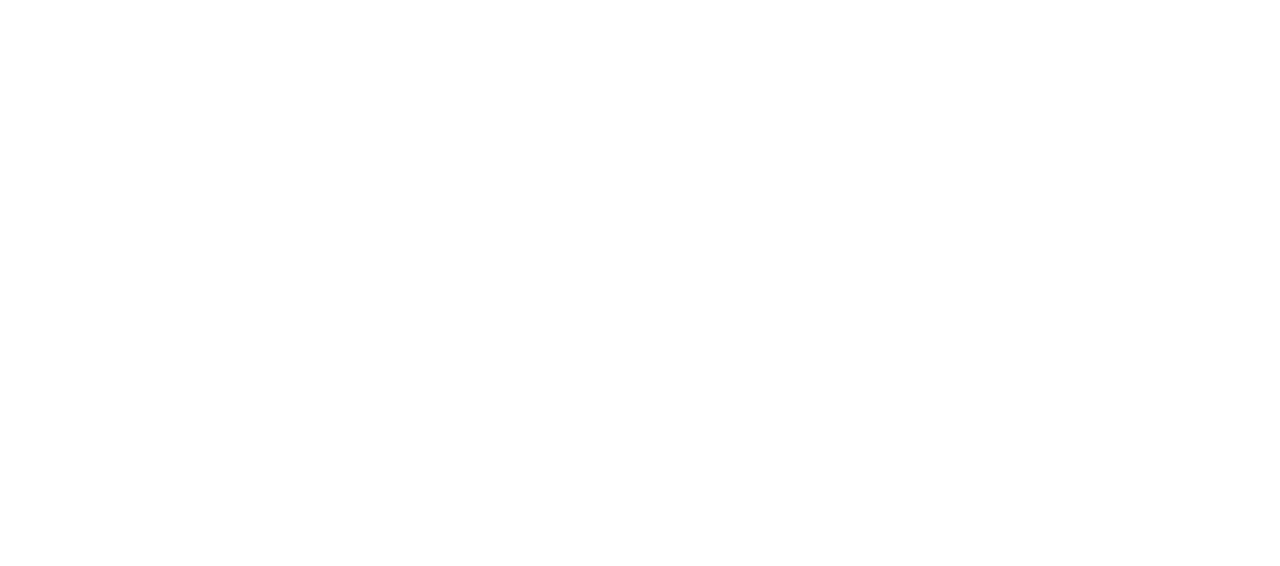
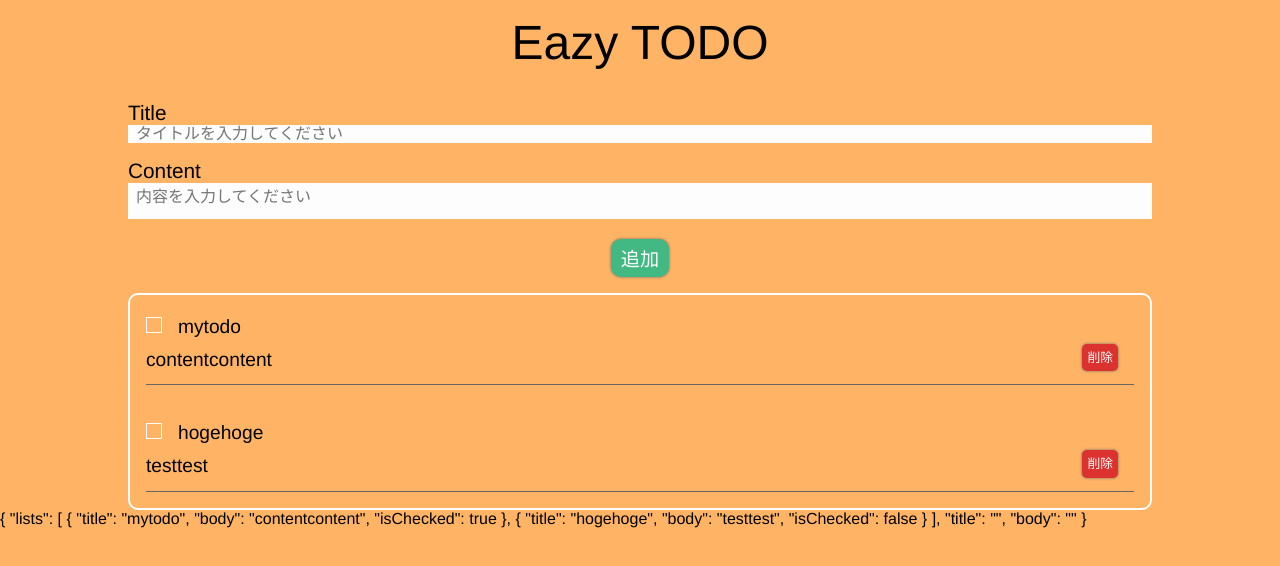
Before and after one commit to hir0ki0862/eazy-todo-app, a Vue app: page / in a window 1280 px wide. Shown: the top 566 px of the page. Built offline with nearby package versions, Linux system fonts and the light colour scheme.

Commit message:
フォーム部分の作成

```diff
--- a/src/App.vue
+++ b/src/App.vue
@@ -1,10 +1,156 @@
 <template>
+  <div id="app">
+    <h1>Eazy TODO</h1>
+    <div class="wrapper">
+      <!--todo追加部分-->
+      <div class="title">
+        <label for="title">Title</label>
+        <input type="text" v-model="title" id="title" placeholder="タイトルを入力してください">
+      </div>
+      <div class="content">
+        <label for="body">Content</label>
+        <textarea v-model="body" id="body" placeholder="内容を入力してください"></textarea>
+      </div>
+      <!--追加ボタン-->
+      <div>
+        <input class="add-todo" type="submit" value="追加" @click="addList">
+      </div>
+
+      <!--todo内容表示部分-->
+      <div class="todo-wrapper">
+        <ul class="todo-list" v-for="(list, i) in lists" :key="i">
+          <li id="checkbox" class="todo-list_item"><input type="checkbox" class="todo-checkbox"
+            v-model="isChecked">{{ list.title }}<br>{{ list.body }}
+            <button class="delete-todo" @click="deleteList(i)">削除</button>
+          </li>
+        </ul>
+      </div>
+    </div>
+
+    <!--TODO:最後に消す！-->
+    <pre>
+      {{ $data }}
+    </pre>
+  </div>
 </template>
 
 <script>
 export default {
-  name: 'App'
-}
+  name: 'App',
+  data() {
+    return {
+      lists: [
+        {title: 'mytodo', body: 'contentcontent', isChecked: true},
+        {title: 'hogehoge', body: 'testtest', isChecked: false}
+      ],
+      title: '',
+      body: ''
+    };
+  },
+  methods: {
+    // todoの追加
+    addList: function () {
+      // 入力されていなければデータを追加しない
+      if (this.title === '' || this.body === '') return;
+      // 入力されたデータをlistsに追加する
+      this.lists.push({title: this.title, body: this.body, isChecked: false});
+      // 追加し終わったらフォームのvalueを空にする
+      this.title = '';
+      this.body = '';
+    },
+    // todoの削除
+    deleteList: function (i) {
+      this.lists.splice(i, 1);
+    }
+  }
+};
 </script>
 <style>
+#app {
+  font-size: 16px;
+  background-color: #ffb465;
+  width: 100vw;
+  height: 100vh;
+  font-family: 'Helvetica Neue', Arial, 'Hiragino Kaku Gothic ProN', 'Hiragino Sans', Meiryo, sans-serif;
+}
+
+.wrapper {
+  width: 80vw;
+  margin: 0 auto;
+}
+
+h1 {
+  font-size: 3rem;
+  text-align: center;
+  padding: 15px 0;
+}
+
+label {
+  font-size: 1.3rem;
+  display: block;
+  padding-top: 1rem;
+}
+
+#title {
+  width: 100%;
+  background-color: #fdfdfd;
+  color: #666666;
+  padding: 0 .5rem;
+}
+
+#body {
+  width: 100%;
+  background-color: #fdfdfd;
+  color: #666666;
+  padding: 0 .5rem;
+}
+
+.add-todo {
+  font-size: 1.2rem;
+  display: block;
+  margin: 1rem auto;
+  padding: 5px 10px;
+  border-radius: 10px;
+  color: #fdfdfd;
+  background-color: #42b983;
+  box-shadow: 0 0 3px #666666;
+}
+
+.todo-wrapper {
+  border: 2px solid #fdfdfd;
+  border-radius: 10px;
+  padding: 0 1rem;
+}
+
+.todo-list {
+  font-size: 1.2rem;
+  padding: 1rem 0 .5rem 0;
+  margin-bottom: 1rem;
+  border-bottom: 1px solid #666666;
+
+}
+
+.todo-list_item {
+  line-height: 1.7;
+  position: relative;
+}
+
+.todo-checkbox {
+  width: 1rem;
+  height: 1rem;
+  border: 1px solid #fdfdfd;
+  cursor: pointer;
+  margin-right: 1rem;
+}
+
+.delete-todo {
+  font-size: .8rem;
+  padding: 3px 5px;
+  border-radius: 5px;
+  color: #fdfdfd;
+  background-color: #dc322f;
+  box-shadow: 0 0 3px #666666;
+  position: absolute;
+  right: 1rem;
+}
 </style>
```
